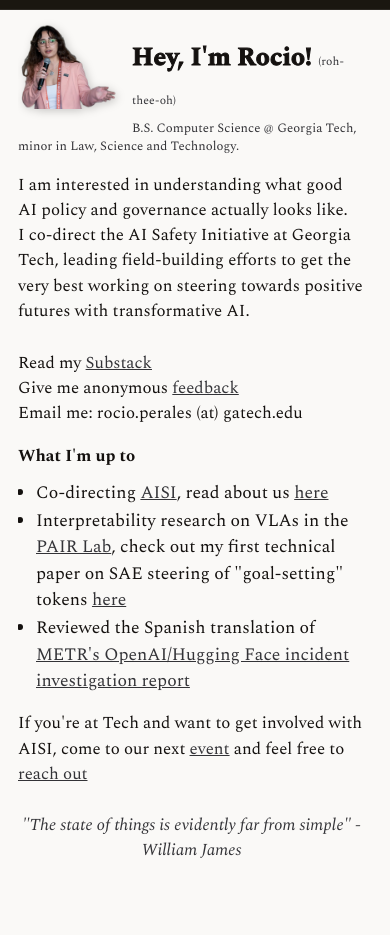
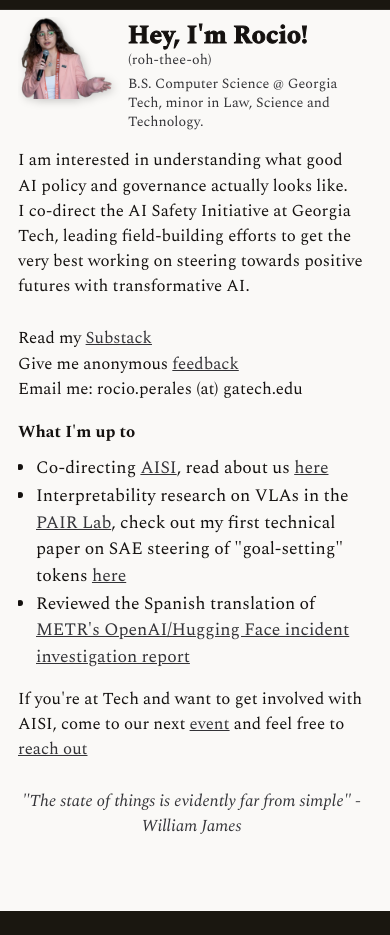
Before and after one commit to rociopv06/personalWebsite, a plain HTML site: page index.html in a window 390 px wide. Shown: the part 55-990 px from the top of the page. After the commit the page ends 966 px from the top, so only its background shows below. Drawn offline with nearby package versions, Linux system fonts and the light colour scheme; no server answers.

Commit message:
edits for mobile

```diff
--- a/styles.css
+++ b/styles.css
@@ -400,6 +400,12 @@ body, html {
 .pfp-flip:focus-visible {
     outline-color: #6b7689;
     outline-offset: 5px;
+}
+
+/* touch screens: hover "sticks" after a tap, so skip the frame there */
+@media (hover: none) {
+    .pfp-flip:hover,
+    .pfp-flip:focus-visible { outline-color: transparent; }
 }
 
 .pfp-face {
@@ -1177,8 +1183,31 @@ body, html {
         margin-left: 0;
     }
 
-    #about-me-content h2 { font-size: 1.6em; }
+    #about-me-content h2 {
+        font-size: 1.6em;
+        line-height: 1.15;
+        margin: 4px 0 14px;
+    }
     #about-me-content p { font-size: 1.05em; }
+
+    /* intro header: name, pronunciation and degree stack neatly beside the photo */
+    #about-me-content .pronunciation {
+        display: block;
+        white-space: nowrap;
+        font-size: 0.55em;
+        margin-top: 2px;
+    }
+    #about-me-content .degree-inline {
+        font-size: 0.55em;
+        line-height: 1.35;
+        margin-top: 6px;
+    }
+    .profile-image {
+        width: 96px;
+        height: 96px;
+        margin-top: 0;
+        margin-bottom: 8px;
+    }
 
     .resume-body { font-size: 0.88em; }
     .entry-title { font-size: 0.9em; }
```
